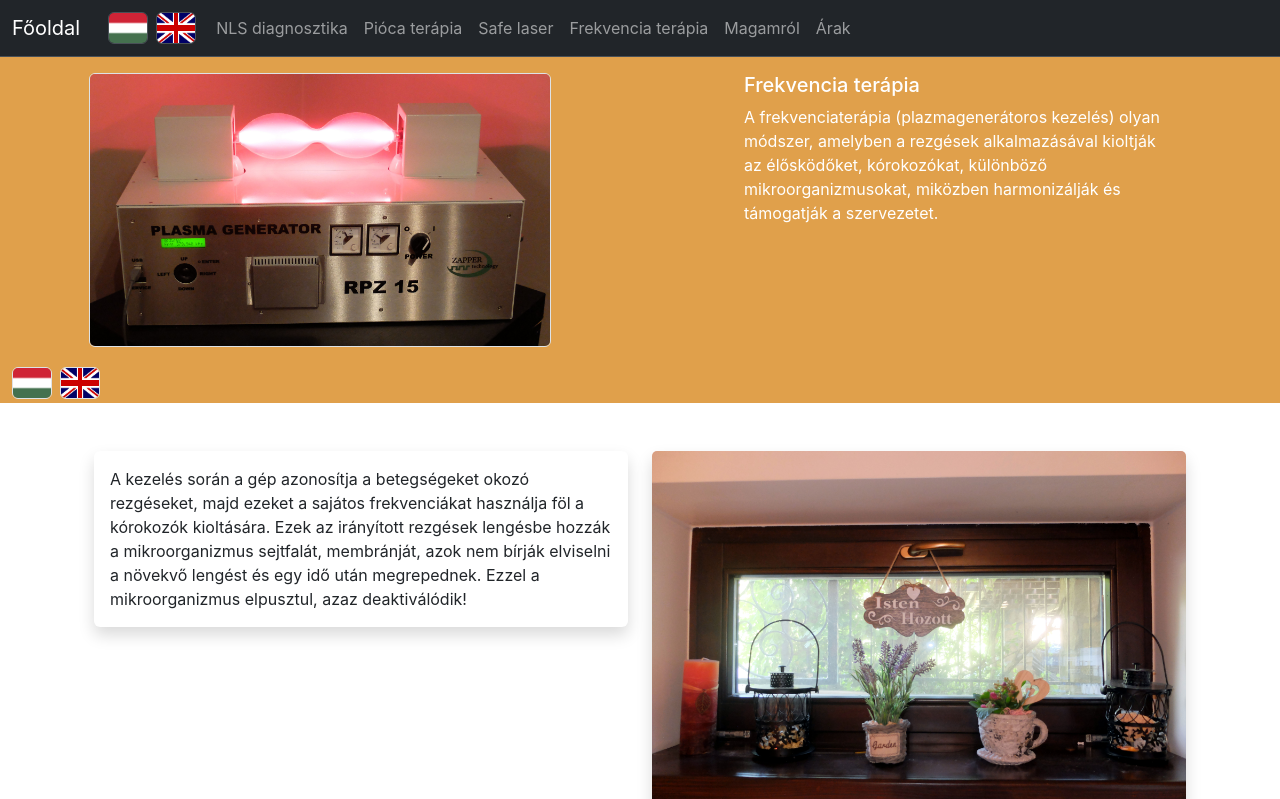
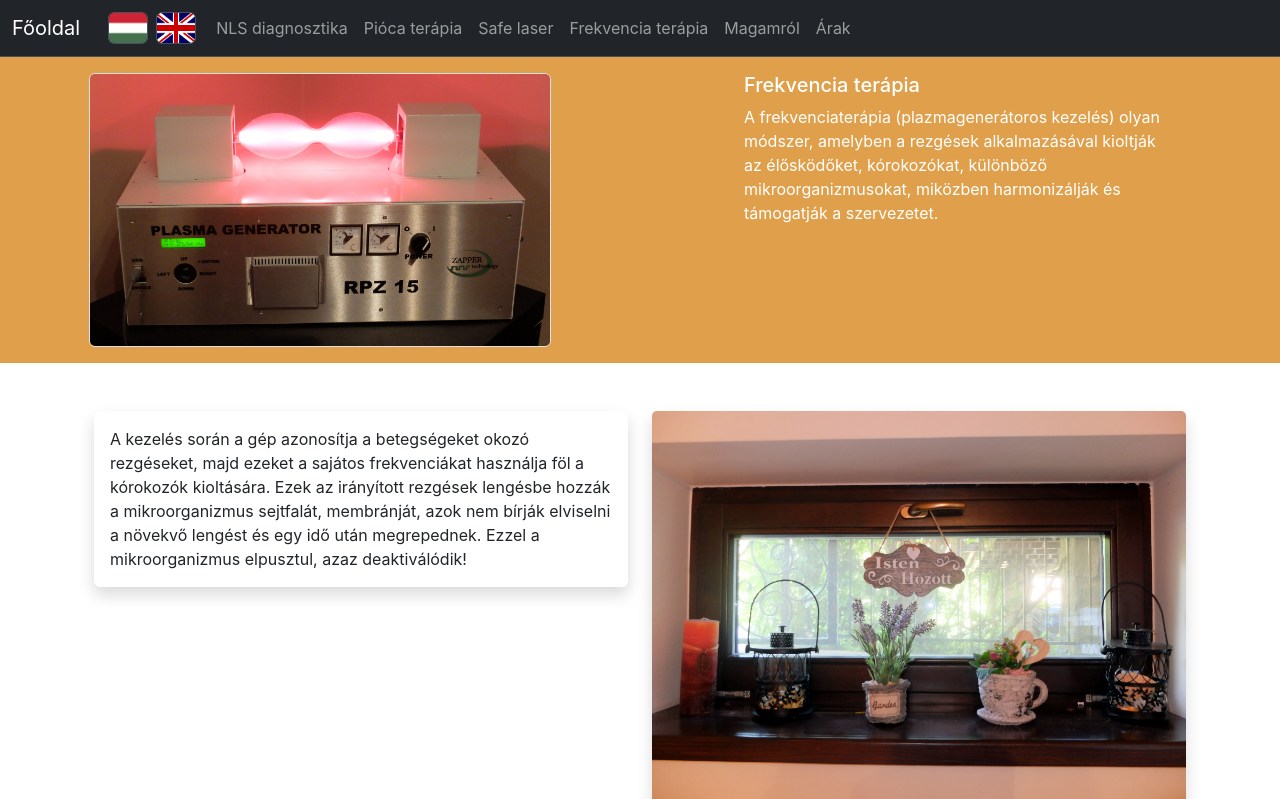
Before and after one commit to csabaagosthazy/bewell, a React (Create React App) app: page /Frekvencia in a window 1280 px wide. Shown: the top 799 px of the page. Built offline with nearby package versions, Linux system fonts and the light colour scheme.

Commit message:
javitasok telora

```diff
--- a/src/HUN/Frekvencia.js
+++ b/src/HUN/Frekvencia.js
@@ -39,18 +39,6 @@ function Frekvencia() {
               <br />
             </div>
           </div>
-        </div>
-        <div className="zaszlok text-center">
-          <img
-            className="m-1 rounded border zaszlo-img"
-            src="/images/hun.png"
-            alt="magamrol.JPG"
-          />
-          <img
-            className="m-1 rounded border zaszlo-img"
-            src="/images/eng.png"
-            alt="magamrol.JPG"
-          />
         </div>
       </div>
 
--- a/src/HUN/Home.js
+++ b/src/HUN/Home.js
@@ -33,18 +33,6 @@ function Home() {
               <br />
             </div>
           </div>
-        </div>
-        <div className="zaszlok text-center">
-          <img
-            className="m-1 rounded border zaszlo-img"
-            src="/images/hun.png"
-            alt="magamrol.JPG"
-          />
-          <img
-            className="m-1 rounded border zaszlo-img"
-            src="/images/eng.png"
-            alt="magamrol.JPG"
-          />
         </div>
       </div>
 
--- a/src/HUN/Magamrol.js
+++ b/src/HUN/Magamrol.js
@@ -31,18 +31,6 @@ function Magamrol() {
               <br />
             </div>
           </div>
-        </div>
-        <div className="zaszlok text-center">
-          <img
-            className="m-1 rounded border zaszlo-img"
-            src="/images/hun.png"
-            alt="magamrol.JPG"
-          />
-          <img
-            className="m-1 rounded border zaszlo-img"
-            src="/images/eng.png"
-            alt="magamrol.JPG"
-          />
         </div>
       </div>
 
--- a/src/HUN/NLS.js
+++ b/src/HUN/NLS.js
@@ -41,18 +41,6 @@ function NLS() {
               <br />
             </div>
           </div>
-        </div>
-        <div className="zaszlok text-center">
-          <img
-            className="m-1 rounded border zaszlo-img"
-            src="/images/hun.png"
-            alt="magamrol.JPG"
-          />
-          <img
-            className="m-1 rounded border zaszlo-img"
-            src="/images/eng.png"
-            alt="magamrol.JPG"
-          />
         </div>
       </div>
 
--- a/src/HUN/Pioca.js
+++ b/src/HUN/Pioca.js
@@ -41,18 +41,6 @@ function Pioca() {
               <br />
             </div>
           </div>
-        </div>
-        <div className="zaszlok text-center">
-          <img
-            className="m-1 rounded border zaszlo-img"
-            src="/images/hun.png"
-            alt="magamrol.JPG"
-          />
-          <img
-            className="m-1 rounded border zaszlo-img"
-            src="/images/eng.png"
-            alt="magamrol.JPG"
-          />
         </div>
       </div>
 
--- a/src/HUN/Safe.js
+++ b/src/HUN/Safe.js
@@ -44,18 +44,7 @@ function Safe() {
             </div>
           </div>
         </div>
-        <div className="zaszlok text-center">
-          <img
-            className="m-1 rounded border zaszlo-img"
-            src="/images/hun.png"
-            alt="magamrol.JPG"
-          />
-          <img
-            className="m-1 rounded border zaszlo-img"
-            src="/images/eng.png"
-            alt="magamrol.JPG"
-          />
-        </div>
+
       </div>
 
       <div className="container my-5">
```
